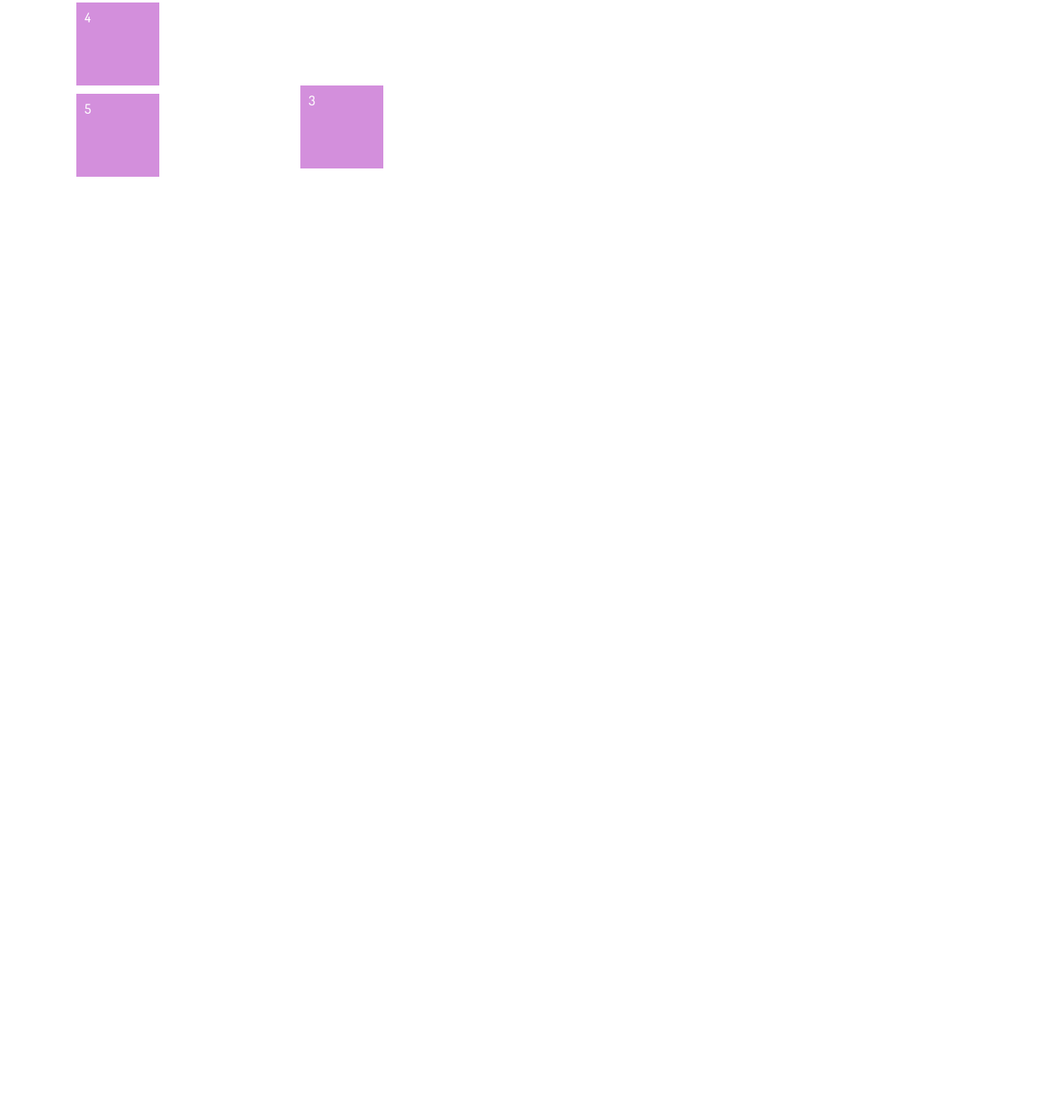
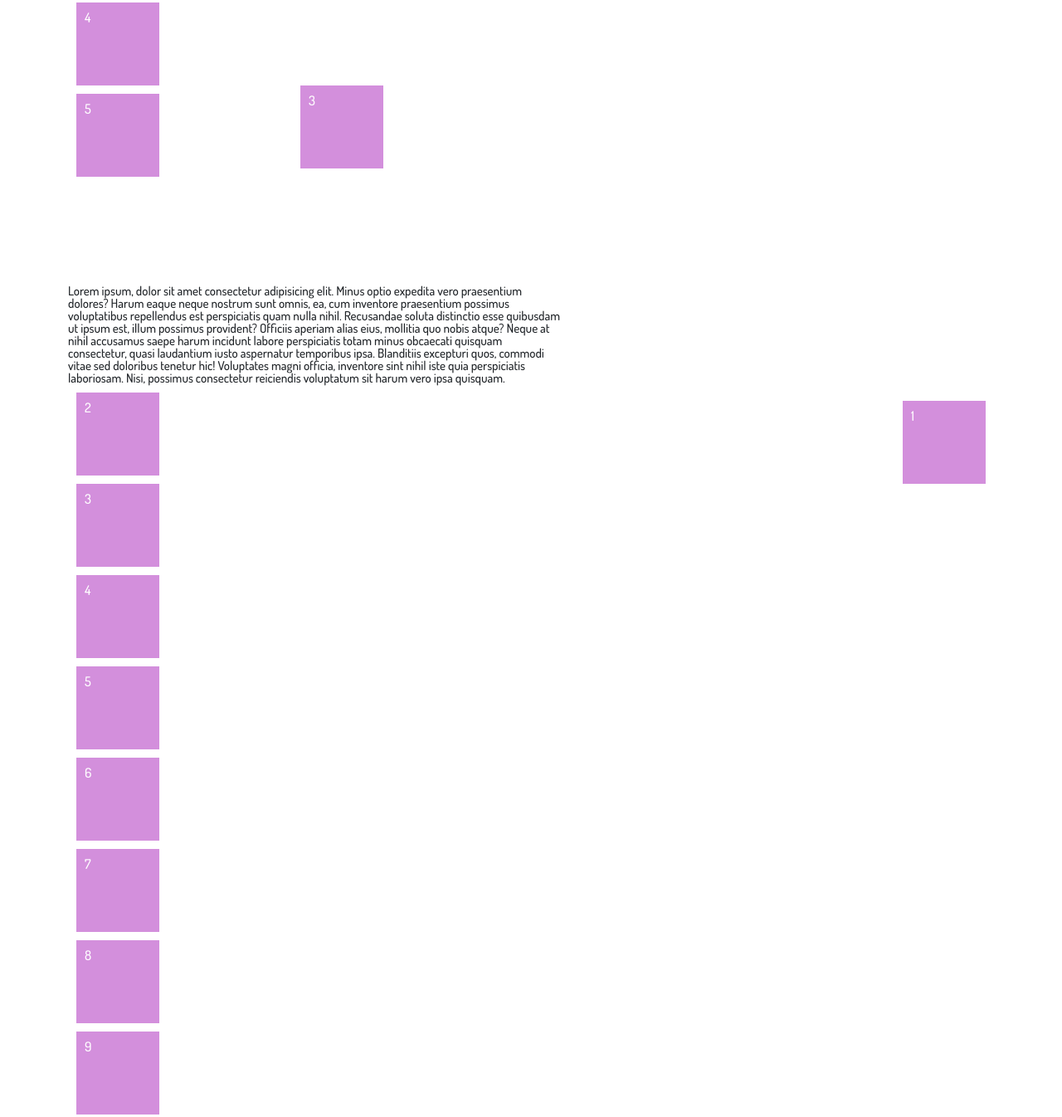
Before and after one commit to allahverdiyevashalala/Position, a plain HTML site: page index.html in a window 1280 px wide. Shown: the part 1257-2603 px from the top of the page at 83% size. Before the commit the page ends 1600 px from the top, so only its background shows below. Drawn offline with nearby package versions, Linux system fonts and the light colour scheme.

Commit message:
verypink

```diff
--- /dev/null
+++ b/_verypink.sass
@@ -0,0 +1,19 @@
+#verypink
+    padding: 0 0 120px
+    .box
+        position: relative
+        p
+            font-size: 15px
+            width: 595px
+        .minibox
+            background-color: #d38fdc
+            width: 100px
+            height: 100px
+            margin: 10px
+            h1
+                color: #ffff
+                padding: 10px 0 0 10px
+        .box1
+            position: absolute
+            top: 130px
+            right: 0
--- a/index.html
+++ b/index.html
@@ -96,6 +96,53 @@
                 </div>
             </div>
         </section>
+        <section id="verypink">
+            <div class="container">
+                <div class="row">
+                    <div class="col-md-12">
+                        <div class="box">
+                            <p>Lorem ipsum, dolor sit amet consectetur adipisicing elit. Minus optio expedita vero
+                                praesentium dolores? Harum eaque neque nostrum sunt omnis, ea, cum inventore praesentium
+                                possimus voluptatibus repellendus est perspiciatis quam nulla nihil. Recusandae soluta
+                                distinctio esse quibusdam ut ipsum est, illum possimus provident? Officiis aperiam alias
+                                eius, mollitia quo nobis atque? Neque at nihil accusamus saepe harum incidunt labore
+                                perspiciatis totam minus obcaecati quisquam consectetur, quasi laudantium iusto
+                                aspernatur temporibus ipsa. Blanditiis excepturi quos, commodi vitae sed doloribus
+                                tenetur hic! Voluptates magni officia, inventore sint nihil iste quia perspiciatis
+                                laboriosam. Nisi, possimus consectetur reiciendis voluptatum sit harum vero ipsa
+                                quisquam.</p>
+                            <div class="minibox box1">
+                                <h1>1</h1>
+                            </div>
+                            <div class="minibox">
+                                <h1>2</h1>
+                            </div>
+                            <div class="minibox">
+                                <h1>3</h1>
+                            </div>
+                            <div class="minibox">
+                                <h1>4</h1>
+                            </div>
+                            <div class="minibox">
+                                <h1>5</h1>
+                            </div>
+                            <div class="minibox">
+                                <h1>6</h1>
+                            </div>
+                            <div class="minibox">
+                                <h1>7</h1>
+                            </div>
+                            <div class="minibox">
+                                <h1>8</h1>
+                            </div>
+                            <div class="minibox">
+                                <h1>9</h1>
+                            </div>
+                        </div>
+                    </div>
+                </div>
+            </div>
+        </section>
     </main>
 
     <footer>
--- a/style.sass
+++ b/style.sass
@@ -2,3 +2,4 @@
 @import blue
 @import green
 @import pink
+@import verypink
```
Also changed, not shown: style.css, 1 other file.
